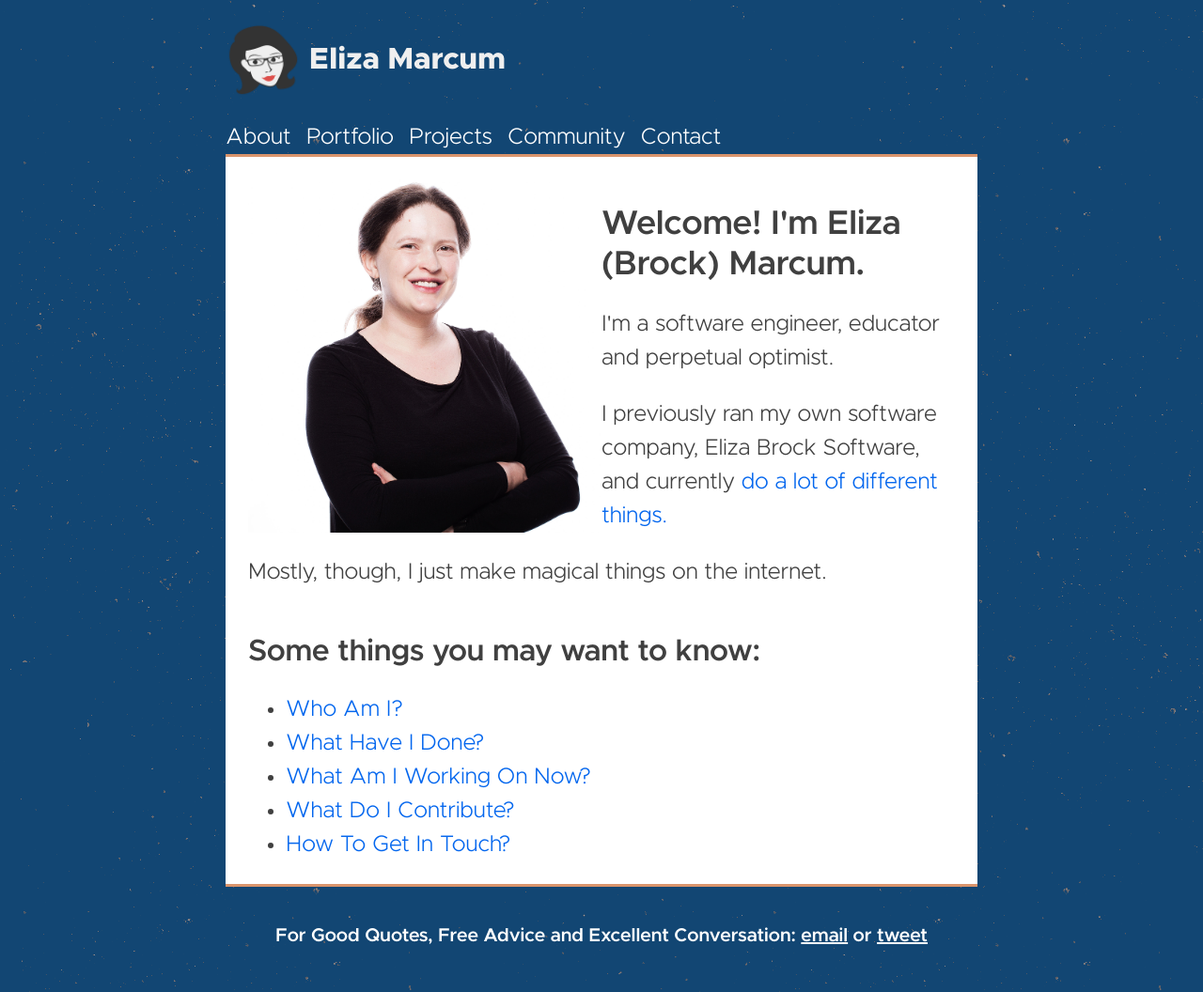
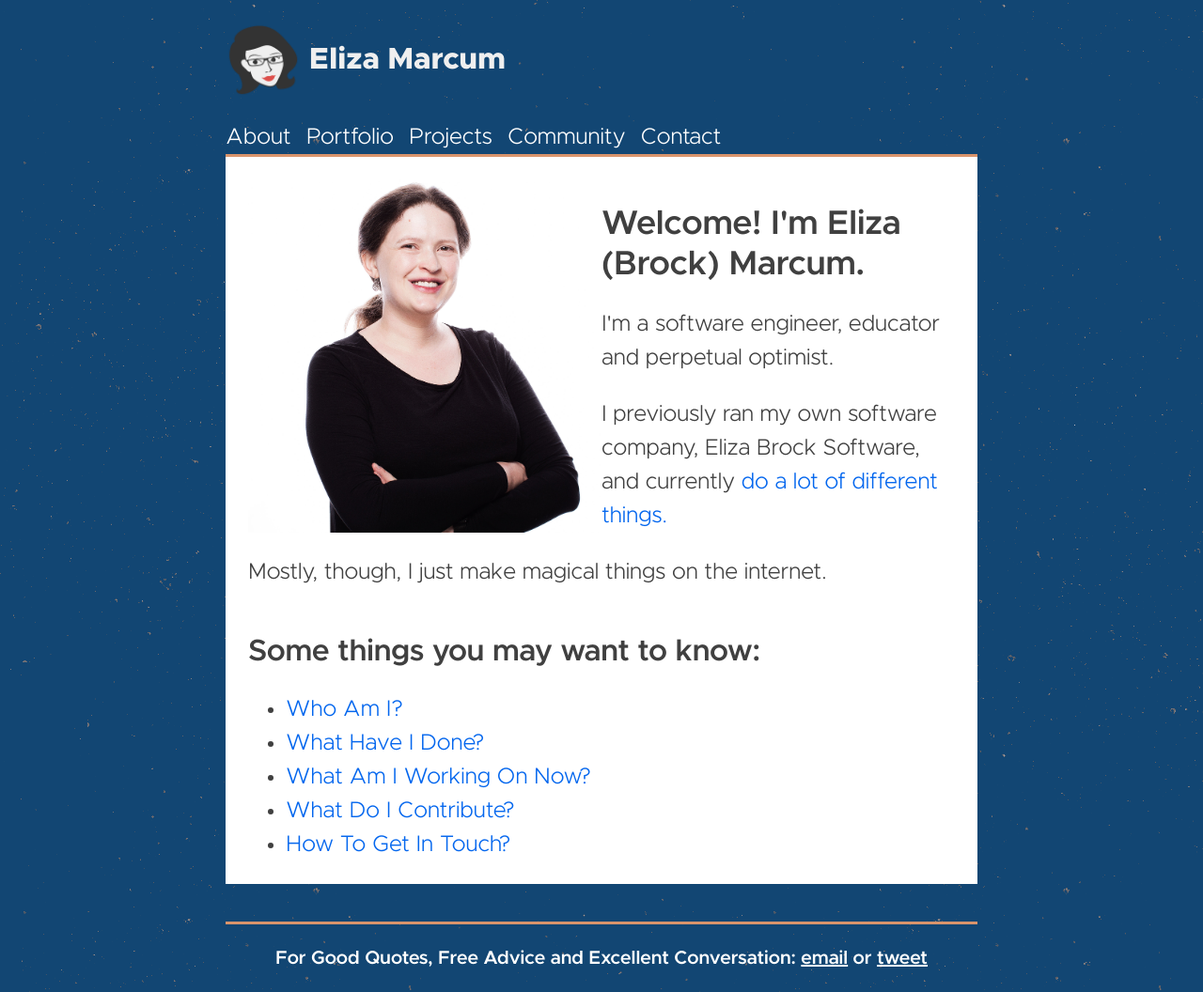
Before and after one commit to miniature-caravan/miniature-caravan.github.io, a Jekyll site: the page built from index.html, in a window 1280 px wide. Shown: the whole page at 94% size. Built offline with Jekyll 4.4.1, drawn with Linux system fonts in a browser that asks for light colours.

Commit message:
Adjust whitespace around footer and bottom content border

```diff
--- a/_sass/base/_navigation.scss
+++ b/_sass/base/_navigation.scss
@@ -88,7 +88,8 @@ body > main {
 body > footer {
   @extend .container;
   max-width: $small;
-  padding: $big-space 0;
+  margin-top: $big-space;
+  padding: $base-space 0;
   border-top: $bold-borders;
   border-top-color: $happyorange;
   text-align: center;
```
